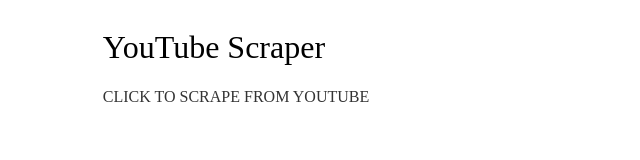
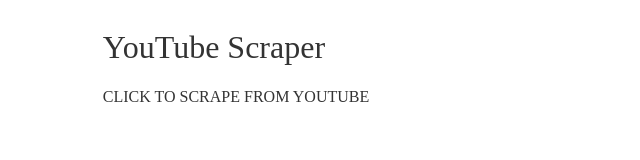
Before and after one commit to alaminyusuf/js-resources, a website: page public/index.html in a window 1280 px wide. Shown: the full height of the page, 0-640 px from the left. Drawn offline with Linux system fonts and the light colour scheme.

Commit message:
commit changes

```diff
--- a/public/index.html
+++ b/public/index.html
@@ -13,6 +13,7 @@
         }
         h1{
             font-weight: 400;
+            color:#333
         }
         a {
             text-decoration: none;
```
